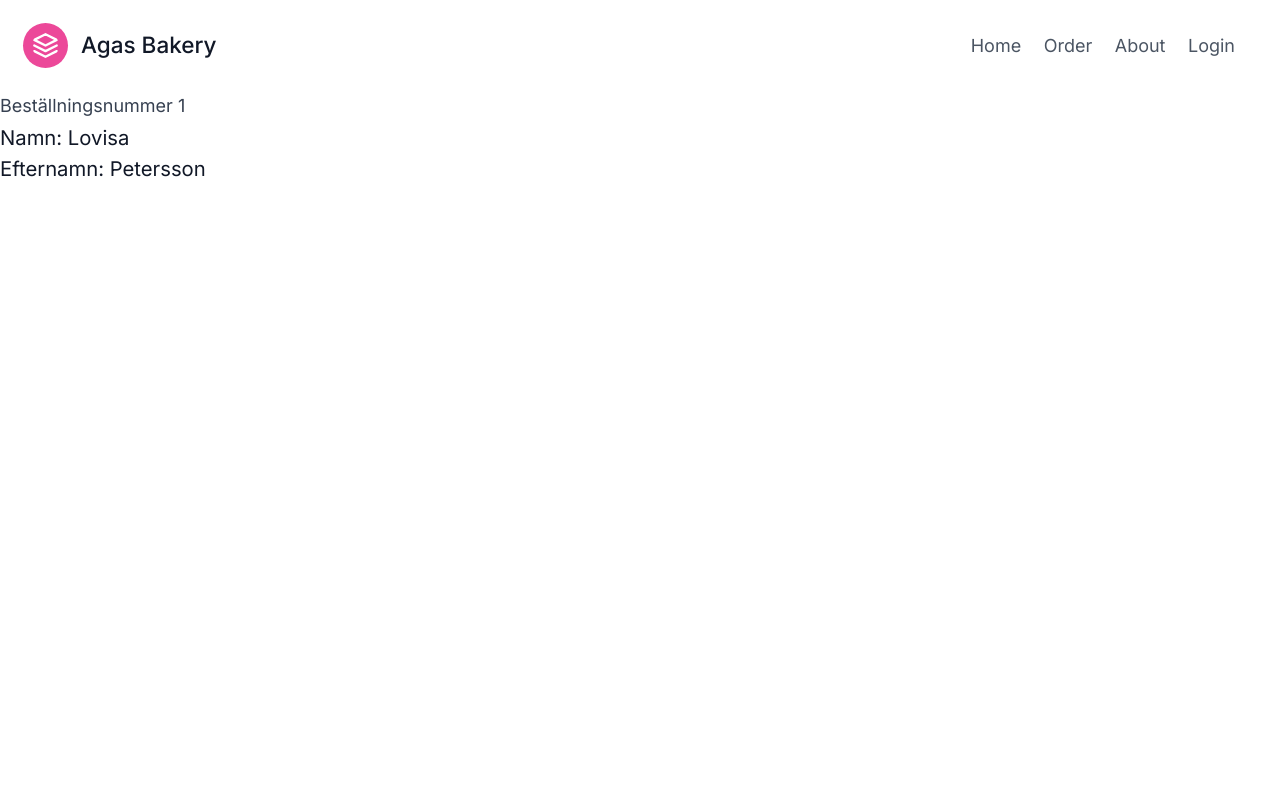
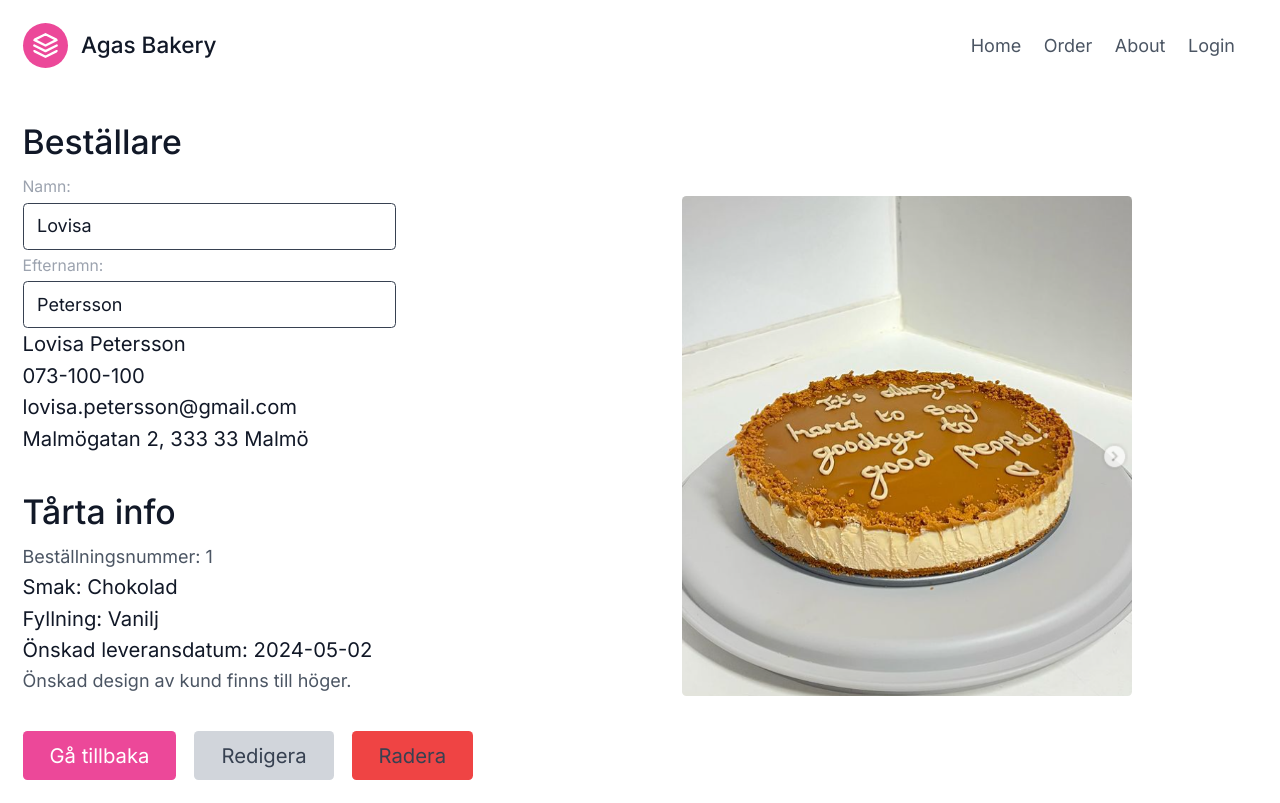
Before and after one commit to Hannahobote/1dv50e-agas-bakery, a Next.js app: page /order/cake/1 in a window 1280 px wide. Built offline with nearby package versions, Linux system fonts and the light colour scheme.

Commit message:
crud form for cake order

```diff
--- /dev/null
+++ b/app/components/StyledInputDefaultValue.js
@@ -0,0 +1,10 @@
+import React from 'react'
+
+export default function StyledInputDefaultValue({htmlFor, lableText, type, name, defaultValue}) {
+  return (
+    <div>
+       <label htmlFor={htmlFor}  class="leading-7 text-sm text-gray-400" > {lableText} </label>
+        <input type={type} name={name} defaultValue={defaultValue} className="w-full bg-white rounded border border-gray-700 focus:border-pink-500 focus:ring-2 focus:ring-pink-500 text-base outline-none text-gray-900 py-1 px-3 leading-8 transition-colors duration-200 ease-in-out"></input>
+    </div>
+  )
+}
--- a/app/order/cake/[id]/page.js
+++ b/app/order/cake/[id]/page.js
@@ -1,9 +1,13 @@
 "use client"
+import React from 'react'
 import MyNavBar from '@/app/components/MyNavBar'
 import StyledP from '@/app/components/StyledP'
 import { useRouter } from 'next/navigation'
-import React from 'react'
 import cakeOrders from "../../../../_dummyData/cakeOrders.json"
+import StyledHeading from '@/app/components/StyledHeading'
+import Image from 'next/image'
+import StyledInputDefaultValue from '@/app/components/StyledInputDefaultValue'
+
 
 export default function OneCakeOrder({ params }) {
   const router = useRouter()
@@ -11,10 +15,51 @@ export default function OneCakeOrder({ params }) {
   return (
     <div className='bg-white text-gray-700'>
       <MyNavBar />
-      <p>Beställningsnummer {params.id}</p>
-      <StyledP text={`Namn: ${order.name}`} />
-      <StyledP text={`Efternamn: ${order.surname}`} />
+      <section class="text-gray-600 body-font">
+        <div class="container mx-auto flex px-5 py-5 md:flex-row flex-col items-center">
+          <div class="lg:flex-grow md:w-1/2 lg:pr-24 md:pr-16 flex flex-col md:items-start md:text-left mb-16 md:mb-0 items-center text-center">
+            <p class="mb-8 leading-relaxed">
 
+              <StyledHeading text={'Beställare'} />
+              <StyledInputDefaultValue
+                type={'text'}
+                name={'name'}
+                htmlFor={'name'}
+                defaultValue={`${order.name}`}
+                lableText={'Namn: '}
+              />
+
+              <StyledInputDefaultValue
+                type={'text'}
+                name={'surname'}
+                htmlFor={'surname'}
+                defaultValue={`${order.surname}`}
+                lableText={'Efternamn: '}
+              />
+              <StyledP text={`${order.name} ${order.surname}`} />
+              <StyledP text={`${order.phonenr}`} />
+              <StyledP text={`${order.epost}`} />
+              <StyledP text={`${order.leveransadress}`} />
+              <br></br>
+              <StyledHeading text={'Tårta info'} />
+              <p>Beställningsnummer: {params.id}</p>
+              <StyledP text={`Smak: ${order.taste}`} />
+              <StyledP text={`Fyllning: ${order.filling}`} />
+              <StyledP text={`Önskad leveransdatum: ${order.leveransdatum}`} />
+              <p>Önskad design av kund finns till höger.</p>
+            </p>
+            <div class="flex justify-center">
+              <button class="inline-flex text-white bg-pink-500 border-0 py-2 px-6 focus:outline-none hover:bg-pink-600 rounded text-lg">Gå tillbaka</button>
+              <button class="ml-4 inline-flex text-gray-700 bg-gray-300 border-0 py-2 px-6 focus:outline-none hover:bg-gray-200 rounded text-lg">Redigera</button>
+              <button class="ml-4 inline-flex text-gray-700 bg-red-500 border-0 py-2 px-6 focus:outline-none hover:bg-red-200 rounded text-lg">Radera</button>
+
+            </div>
+          </div>
+          <div class="lg:max-w-lg lg:w-full md:w-1/2 w-5/6">
+            <Image alt={'cake'} src={order.design} width={450} height={450} class="object-cover object-center rounded" />
+          </div>
+        </div>
+      </section>
     </div>
   )
 }
```
